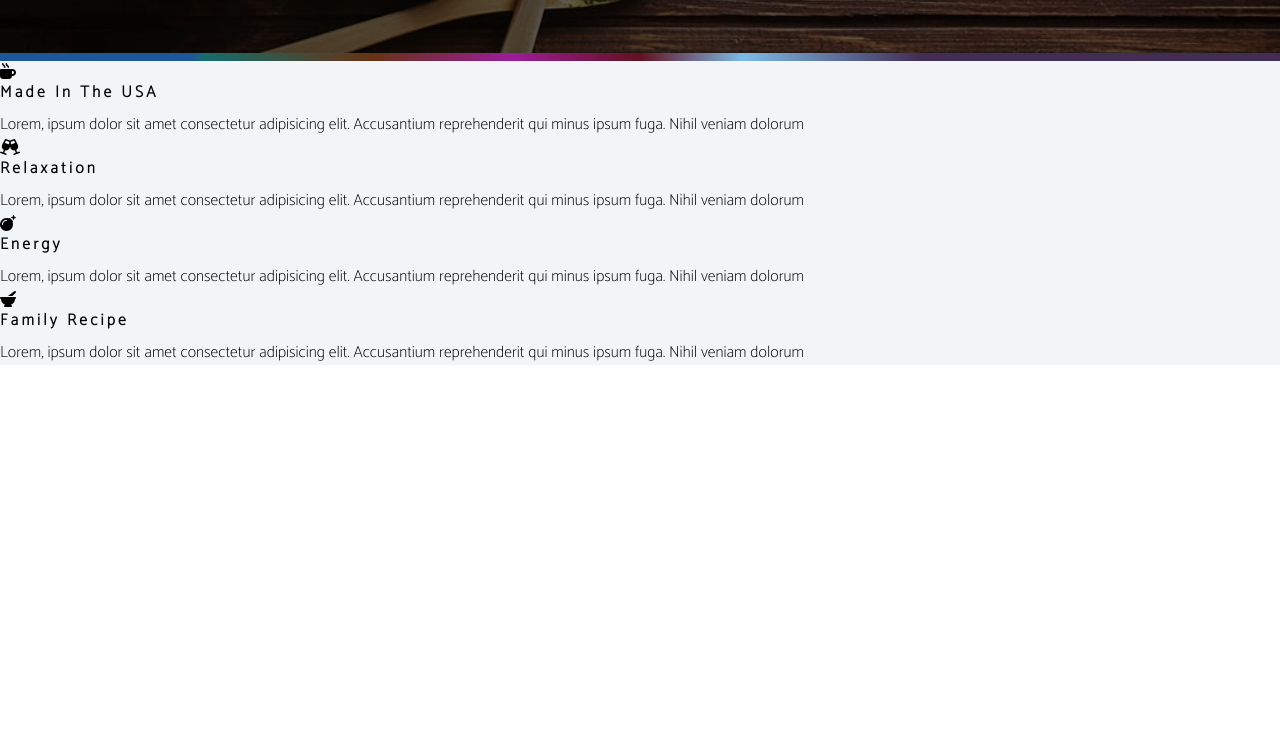
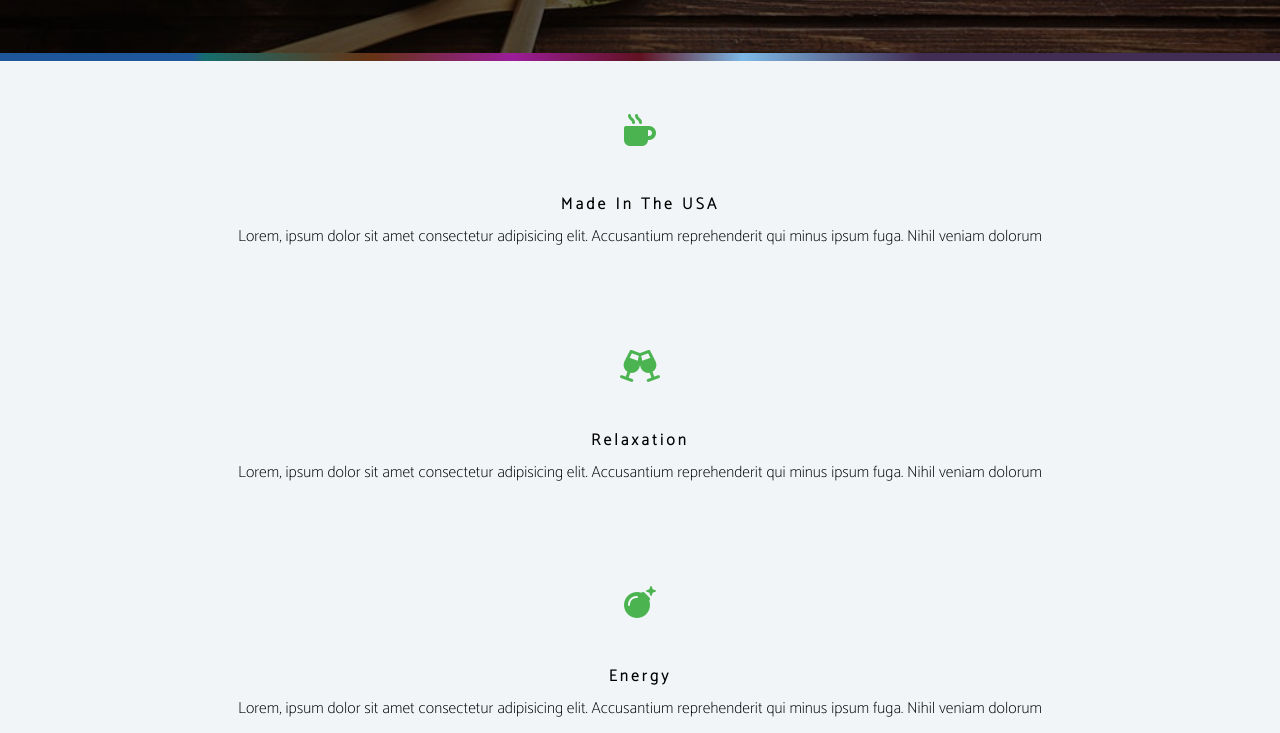
Before and after one commit to Iyanuoluwa-vic/Tea-Station-Project, a plain HTML site: page index.html in a window 1280 px wide. Shown: the part 747-1480 px from the top of the page. Before the commit the page ends 1113 px from the top, so only its background shows below. Drawn offline with Linux system fonts and the light colour scheme; a web font is replaced by a local one.

Commit message:
skill section

```diff
--- a/css/main.css
+++ b/css/main.css
@@ -196,3 +196,17 @@ Skill section
 .skills {
   background-color: var(--clr-grey-10);
 }
+
+.skill {
+  padding: 3rem 0;
+  text-align: center;
+  transition: var(--transition);
+}
+
+.skill-icon {
+  font-size: 2rem;
+  color: var(--clr-primary);
+  margin-bottom: 2.5rem;
+  transition: var(--transition);
+  display: inline-block;
+}
--- a/index.html
+++ b/index.html
@@ -42,8 +42,9 @@
     <!-- SKills section -->
     <section class="skills clearfix">
       <!-- first skill section -->
-      <article class="section">
-        <span class="skill-icon"><i class="fa-solid fa-mug-hot"></i></span>
+      <article class="skill">
+        <span class="skill-icon"><i class="fa-solid fa-mug-hot"></i> </span>
+
         <h4 class="skill-title">made in the USA</h4>
         <p class="skill-text">
           Lorem, ipsum dolor sit amet consectetur adipisicing elit. Accusantium
@@ -53,7 +54,7 @@
       <!-- end of first skills section -->
 
       <!-- second skill section -->
-      <article class="section">
+      <article class="skill">
         <span class="skill-icon"
           ><i class="fa-solid fa-champagne-glasses"></i
         ></span>
@@ -66,7 +67,7 @@
       <!-- end of second skills section -->
 
       <!-- third skill section -->
-      <article class="section">
+      <article class="skill">
         <span class="skill-icon"><i class="fa-solid fa-bomb"></i></span>
         <h4 class="skill-title">energy</h4>
         <p class="skill-text">
@@ -77,7 +78,7 @@
       <!-- end of third skills section -->
 
       <!-- fourth skill section -->
-      <article class="section">
+      <article class="skill">
         <span class="skill-icon"
           ><i class="fa-solid fa-mortar-pestle"></i
         ></span>
```
